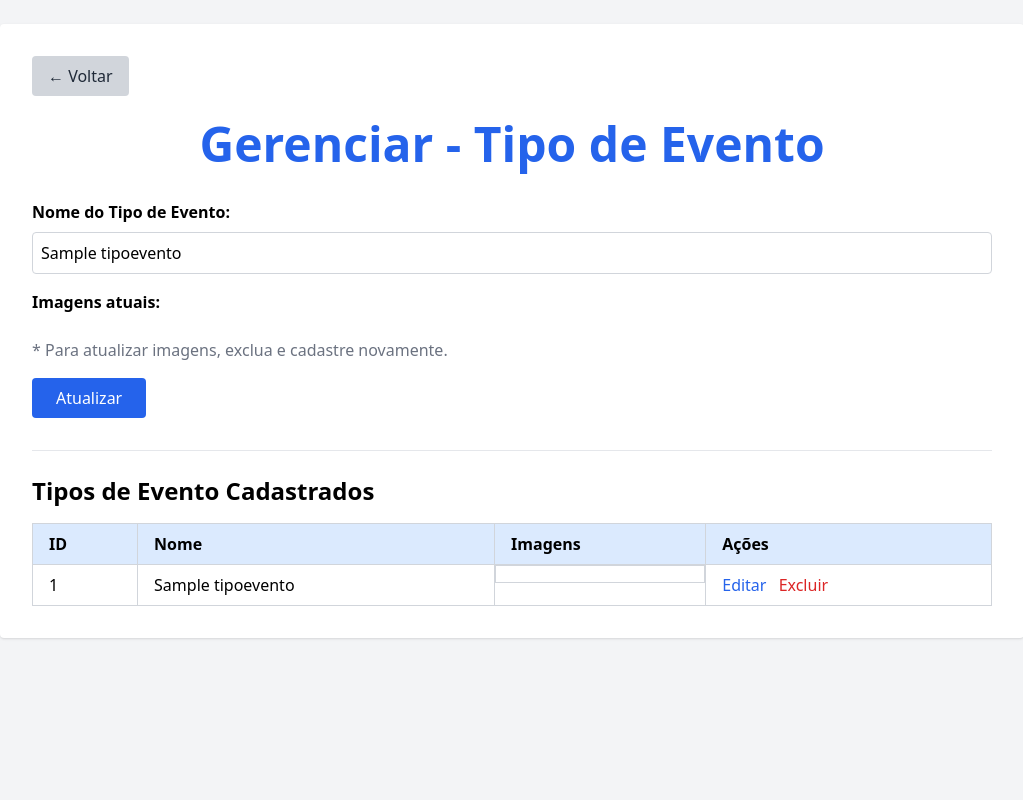
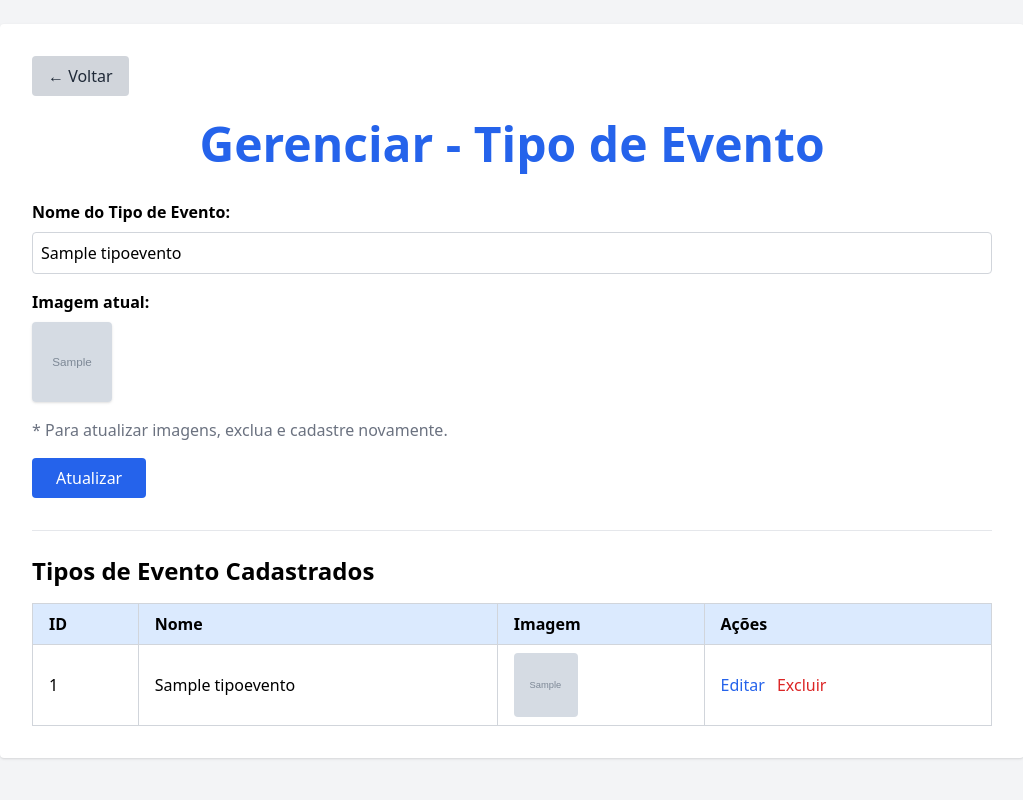
Before and after one commit to TGCodinhoto/vamos_sair_hoje, a PHP site: page /views/form_tipoevento.php?editar=1 in a window 1280 px wide. Shown: the whole page, without its empty margins (128-1151 px from the left). Run offline with PHP 8.4, Linux system fonts and the light colour scheme; tables that the repository leaves empty or names only in its code hold one stand-in row (values such as "Sample post"); grey boxes marked "Sample" are stand-in pictures; data that the repository does not hold is empty; some libraries are stand-ins or nearby versions.

Commit message:
fix: correção bug do upload de imagens

```diff
--- a/controllers/tipoevento_controller.php
+++ b/controllers/tipoevento_controller.php
@@ -32,8 +32,32 @@
             }
         } else {
             $nome = $_POST['tipoeventonome'];
-            $imagens = isset($_POST['tipoeventoimage']) ? $_POST['tipoeventoimage'] : '';
-            $resultado = $tipoEventoModel->criar($nome, $imagens);
+            $nomeImagem = '';
+
+            // Tratamento do upload de imagem
+            if (isset($_FILES['fileImg']) && $_FILES['fileImg']['error'][0] === UPLOAD_ERR_OK) {
+                $extensoesPermitidas = ['jpg', 'jpeg', 'png'];
+                $nomeOriginal = $_FILES['fileImg']['name'][0];
+                $extensao = strtolower(pathinfo($nomeOriginal, PATHINFO_EXTENSION));
+
+                if (in_array($extensao, $extensoesPermitidas)) {
+                    $nomeUnico = uniqid() . '.' . $extensao;
+                    $caminhoDestino = '../uploads/' . $nomeUnico;
+
+                    if (move_uploaded_file($_FILES['fileImg']['tmp_name'][0], $caminhoDestino)) {
+                        $nomeImagem = $nomeUnico;
+                    } else {
+                        throw new Exception("Falha ao mover a imagem enviada.");
+                    }
+                } else {
+                    throw new Exception("Extensão de arquivo não permitida.");
+                }
+            } else {
+                throw new Exception("Nenhuma imagem foi enviada.");
+            }
+
+            $resultado = $tipoEventoModel->criar($nome, $nomeImagem);
+
             if ($resultado) {
                 header("Location: ../views/form_tipoevento.php?msg=created");
             } else {
--- a/models/tipo_evento_model.php
+++ b/models/tipo_evento_model.php
@@ -1,12 +1,15 @@
 <?php
 require_once '../conexao.php';
 
-class TipoEventoModel {
+class TipoEventoModel
+{
     private $conexao;
-    public function __construct($conexao) {
+    public function __construct($conexao)
+    {
         $this->conexao = $conexao;
     }
-    public function criar($nome, $imagens) {
+    public function criar($nome, $imagens)
+    {
         try {
             $stmt = $this->conexao->prepare("INSERT INTO tipoevento (tipoeventonome, tipoeventoimage) VALUES (:nome, :imagens)");
             $stmt->bindParam(':nome', $nome);
@@ -16,7 +19,8 @@
             throw new Exception("Erro ao criar tipo de evento: " . $e->getMessage());
         }
     }
-    public function listar() {
+    public function listar()
+    {
         try {
             $stmt = $this->conexao->query("SELECT * FROM tipoevento ORDER BY tipoeventoid DESC");
             return $stmt->fetchAll(PDO::FETCH_ASSOC);
@@ -24,7 +28,8 @@
             throw new Exception("Erro ao listar tipos de evento: " . $e->getMessage());
         }
     }
-    public function buscarPorId($id) {
+    public function buscarPorId($id)
+    {
         try {
             $stmt = $this->conexao->prepare("SELECT * FROM tipoevento WHERE tipoeventoid = :id");
             $stmt->bindParam(':id', $id);
@@ -34,7 +39,8 @@
             throw new Exception("Erro ao buscar tipo de evento: " . $e->getMessage());
         }
     }
-    public function atualizar($id, $nome) {
+    public function atualizar($id, $nome)
+    {
         try {
             $stmt = $this->conexao->prepare("UPDATE tipoevento SET tipoeventonome = :nome WHERE tipoeventoid = :id");
             $stmt->bindParam(':nome', $nome);
@@ -44,20 +50,21 @@
             throw new Exception("Erro ao atualizar tipo de evento: " . $e->getMessage());
         }
     }
-    public function excluir($id) {
+    public function excluir($id)
+    {
         try {
             $stmt = $this->conexao->prepare("SELECT tipoeventoimage FROM tipoevento WHERE tipoeventoid = :id");
             $stmt->bindParam(':id', $id);
             $stmt->execute();
             $evento = $stmt->fetch(PDO::FETCH_ASSOC);
+
             if ($evento) {
-                $imagens = json_decode($evento['tipoeventoimage'], true);
-                foreach ($imagens as $img) {
-                    $caminho = '../uploads/' . $img;
-                    if (file_exists($caminho)) {
-                        unlink($caminho);
-                    }
+                $imagem = $evento['tipoeventoimage'];
+                $caminho = '../uploads/' . $imagem;
+                if (file_exists($caminho)) {
+                    unlink($caminho);
                 }
+
                 $stmt = $this->conexao->prepare("DELETE FROM tipoevento WHERE tipoeventoid = :id");
                 $stmt->bindParam(':id', $id);
                 $stmt->execute();
--- a/views/form_tipoevento.php
+++ b/views/form_tipoevento.php
@@ -1,9 +1,9 @@
 <?php
-
 require_once('../controllers/tipoevento_controller.php');
 
 $mensagem = '';
 $cor = 'green';
+
 if (isset($_GET['msg'])) {
     if ($_GET['msg'] === 'created') {
         $mensagem = "Tipo de evento cadastrado com sucesso!";
@@ -51,25 +51,36 @@
             <?php endif; ?>
 
             <label for="tipoeventonome" class="block font-semibold mb-2">Nome do Tipo de Evento:</label>
-            <input type="text" id="tipoeventonome" name="tipoeventonome" required
+            <input
+                type="text"
+                id="tipoeventonome"
+                name="tipoeventonome"
+                required
                 value="<?= $eventoParaEditar ? htmlspecialchars($eventoParaEditar['tipoeventonome']) : '' ?>"
-                class="w-full border border-gray-300 rounded p-2 mb-4 focus:outline-none focus:ring-2 focus:ring-blue-500" />
+                class="w-full border border-gray-300 rounded p-2 mb-4 focus:outline-none focus:ring-2 focus:ring-blue-500"
+            />
 
             <?php if (!$eventoParaEditar): ?>
-                <label for="fileImg" class="block font-semibold mb-2">Imagens:</label>
-                <input type="file" name="fileImg[]" accept=".jpg,.jpeg,.png" required multiple
-                    class="mb-4" />
+                <label for="fileImg" class="block font-semibold mb-2">Imagem:</label>
+                <input
+                    type="file"
+                    name="fileImg[]"
+                    accept=".jpg,.jpeg,.png"
+                    required
+                    class="mb-4"
+                />
             <?php else: ?>
-                <label class="block font-semibold mb-2">Imagens atuais:</label>
+                <?php if (!empty($eventoParaEditar['tipoeventoimage'])): ?>
+                    <label class="block font-semibold mb-2">Imagem atual:</label>
                     <div class="flex space-x-4 mb-4">
-                    <?php
-                    $imagens = json_decode($eventoParaEditar['tipoeventoimage'], true);
-                    foreach ($imagens as $img) {
-                        echo "<img src='../uploads/{$img}' alt='Imagem do evento' class='w-20 h-20 object-cover rounded shadow' />";
-                    }
-                    ?>
+                        <img
+                            src="../uploads/<?= htmlspecialchars($eventoParaEditar['tipoeventoimage']) ?>"
+                            alt="Imagem do evento"
+                            class="w-20 h-20 object-cover rounded shadow"
+                        />
                     </div>
                     <p class="text-gray-500 mb-4">* Para atualizar imagens, exclua e cadastre novamente.</p>
+                <?php endif; ?>
             <?php endif; ?>
 
             <button
@@ -88,7 +99,7 @@
                 <tr class="bg-blue-100">
                     <th class="border border-gray-300 px-4 py-2 text-left">ID</th>
                     <th class="border border-gray-300 px-4 py-2 text-left">Nome</th>
-                    <th class="border border-gray-300 px-4 py-2 text-left">Imagens</th>
+                    <th class="border border-gray-300 px-4 py-2 text-left">Imagem</th>
                     <th class="border border-gray-300 px-4 py-2 text-left">Ações</th>
                 </tr>
             </thead>
@@ -97,15 +108,14 @@
                     <tr class="hover:bg-gray-100">
                         <td class="border border-gray-300 px-4 py-2"><?= $evento['tipoeventoid'] ?></td>
                         <td class="border border-gray-300 px-4 py-2"><?= htmlspecialchars($evento['tipoeventonome']) ?></td>
-                        <td class="border border-gray-300 px-4 py-2 flex space-x-2">
-                            <?php
-                            $imagens = json_decode($evento['tipoeventoimage'], true);
-                            if ($imagens) {
-                                foreach ($imagens as $img) {
-                                    echo "<img src='../uploads/{$img}' alt='Imagem' class='w-16 h-16 object-cover rounded' />";
-                                }
-                            }
-                            ?>
+                        <td class="border border-gray-300 px-4 py-2">
+                            <?php if (!empty($evento['tipoeventoimage'])): ?>
+                                <img
+                                    src="../uploads/<?= htmlspecialchars($evento['tipoeventoimage']) ?>"
+                                    alt="Imagem"
+                                    class="w-16 h-16 object-cover rounded"
+                                />
+                            <?php endif; ?>
                         </td>
                         <td class="border border-gray-300 px-4 py-2">
                             <a href="?editar=<?= $evento['tipoeventoid'] ?>"
```
Lines whose indentation alone changed are shown as unchanged.
